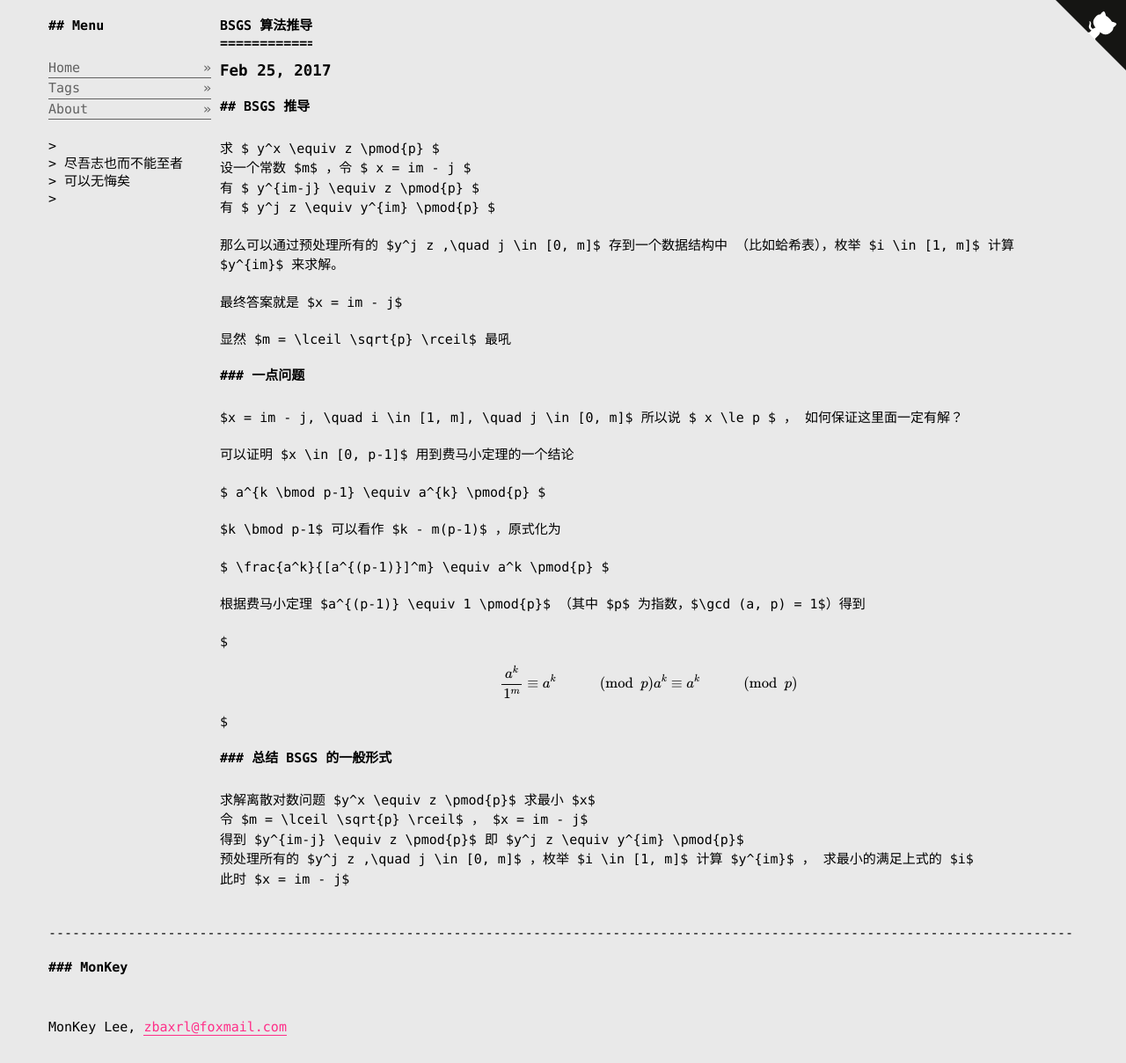
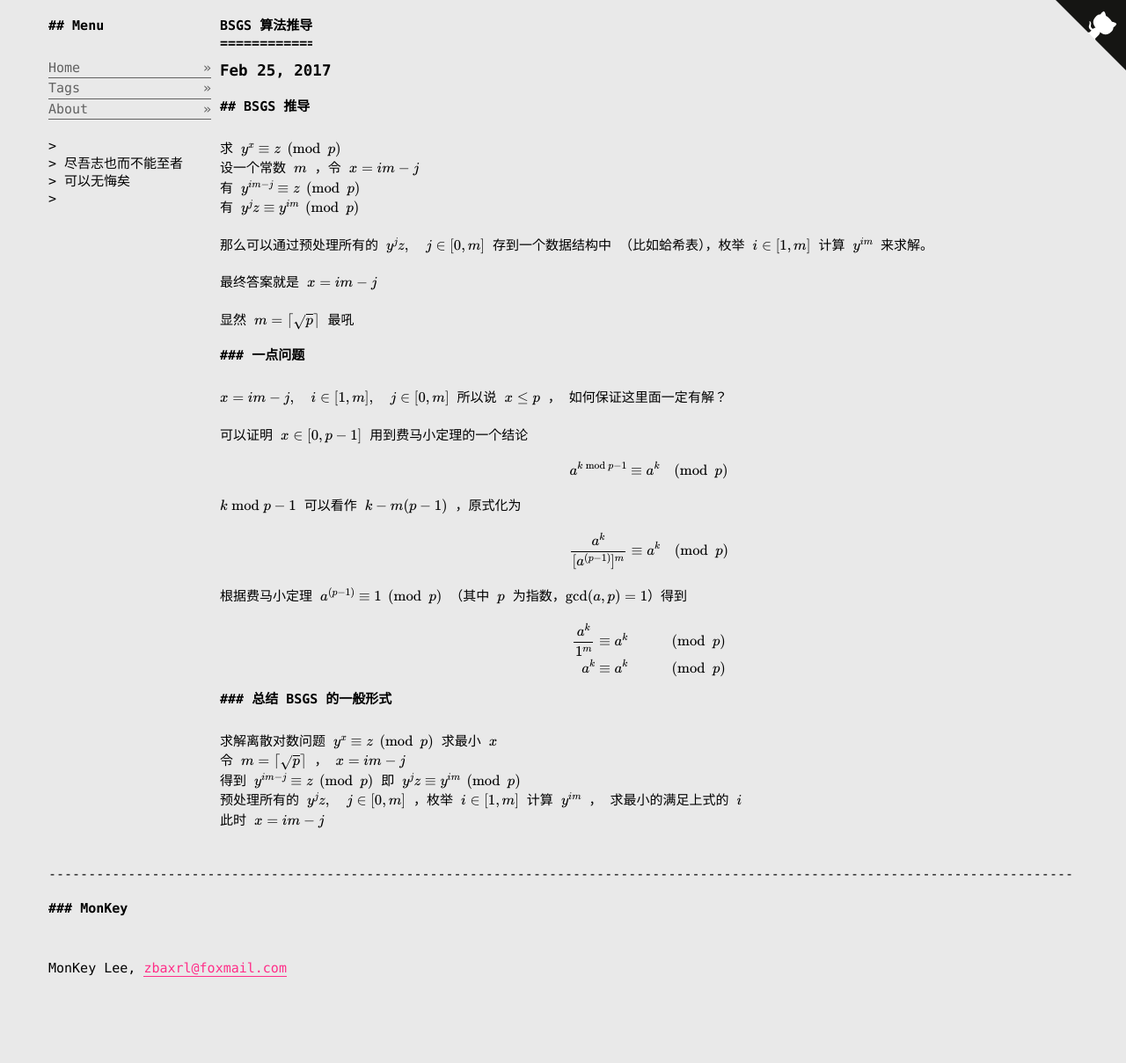
Before and after one commit to zbaxrl/zbaxrl.github.io, a Jekyll site: the page built from _posts/2017-02-25-bsgs.md, in a window 1280 px wide. Shown: the whole page at 88% size. Built offline with Jekyll 4.4.1, drawn with Linux system fonts in a browser that asks for light colours; formulas are drawn with MathJax 3; after the commit the page ends 1142 px from its top, so only the background shows below that.

Commit message:
[BLOG] BSGS 算法推导

```diff
--- a/_posts/2017-02-25-bsgs.md
+++ b/_posts/2017-02-25-bsgs.md
@@ -8,45 +8,45 @@ tags: [BSGS]
 
 ## BSGS 推导
 
-求 $ y^x \equiv z \pmod{p} $
-设一个常数 $m$ ，令 $ x = im - j $
-有 $ y^{im-j} \equiv z \pmod{p} $
-有 $ y^j z \equiv y^{im} \pmod{p} $
+求 $$ y^x \equiv z \pmod{p} $$
+设一个常数 $$m$$ ，令 $$ x = im - j $$
+有 $$ y^{im-j} \equiv z \pmod{p} $$
+有 $$ y^j z \equiv y^{im} \pmod{p} $$
 
-那么可以通过预处理所有的 $y^j z ,\quad j \in [0, m]$ 存到一个数据结构中
-（比如蛤希表），枚举 $i \in [1, m]$ 计算 $y^{im}$ 来求解。
+那么可以通过预处理所有的 $$y^j z ,\quad j \in [0, m]$$ 存到一个数据结构中
+（比如蛤希表），枚举 $$i \in [1, m]$$ 计算 $$y^{im}$$ 来求解。
 
-最终答案就是 $x = im - j$
+最终答案就是 $$x = im - j$$
 
-显然 $m = \lceil \sqrt{p} \rceil$ 最吼
+显然 $$m = \lceil \sqrt{p} \rceil$$ 最吼
 
 ### 一点问题
 
-$x = im - j, \quad i \in [1, m], \quad j \in [0, m]$ 所以说 $ x \le p $ ，
+$$x = im - j, \quad i \in [1, m], \quad j \in [0, m]$$ 所以说 $$ x \le p $$ ，
 如何保证这里面一定有解？
 
-可以证明 $x \in [0, p-1]$ 用到费马小定理的一个结论
+可以证明 $$x \in [0, p-1]$$ 用到费马小定理的一个结论
 
-$ a^{k \bmod p-1} \equiv a^{k} \pmod{p} $
+$$ a^{k \bmod p-1} \equiv a^{k} \pmod{p} $$
 
-$k \bmod p-1$ 可以看作 $k - m(p-1)$ ，原式化为
+$$k \bmod p-1$$ 可以看作 $$k - m(p-1)$$ ，原式化为
 
-$ \frac{a^k}{[a^{(p-1)}]^m} \equiv a^k \pmod{p} $
+$$ \frac{a^k}{[a^{(p-1)}]^m} \equiv a^k \pmod{p} $$
 
-根据费马小定理 $a^{(p-1)} \equiv 1 \pmod{p}$ （其中 $p$ 为指数，$\gcd (a, p) = 1$）得到
+根据费马小定理 $$a^{(p-1)} \equiv 1 \pmod{p}$$ （其中 $$p$$ 为指数，$$\gcd (a, p) = 1$$）得到
 
-$
+$$
 \begin{align}
 \frac{a^k}{1^m} & \equiv a^k & \pmod{p} \\
 a^k & \equiv a^k & \pmod{p}
 \end{align}
-$
+$$
 
 ### 总结 BSGS 的一般形式
 
-求解离散对数问题 $y^x \equiv z \pmod{p}$ 求最小 $x$
-令 $m = \lceil \sqrt{p} \rceil$ ， $x = im - j$
-得到 $y^{im-j} \equiv z \pmod{p}$ 即 $y^j z \equiv y^{im} \pmod{p}$
-预处理所有的 $y^j z ,\quad j \in [0, m]$ ，枚举 $i \in [1, m]$ 计算 $y^{im}$ ，
-求最小的满足上式的 $i$
-此时 $x = im - j$
+求解离散对数问题 $$y^x \equiv z \pmod{p}$$ 求最小 $$x$$
+令 $$m = \lceil \sqrt{p} \rceil$$ ， $$x = im - j$$
+得到 $$y^{im-j} \equiv z \pmod{p}$$ 即 $$y^j z \equiv y^{im} \pmod{p}$$
+预处理所有的 $$y^j z ,\quad j \in [0, m]$$ ，枚举 $$i \in [1, m]$$ 计算 $$y^{im}$$ ，
+求最小的满足上式的 $$i$$
+此时 $$x = im - j$$
```
